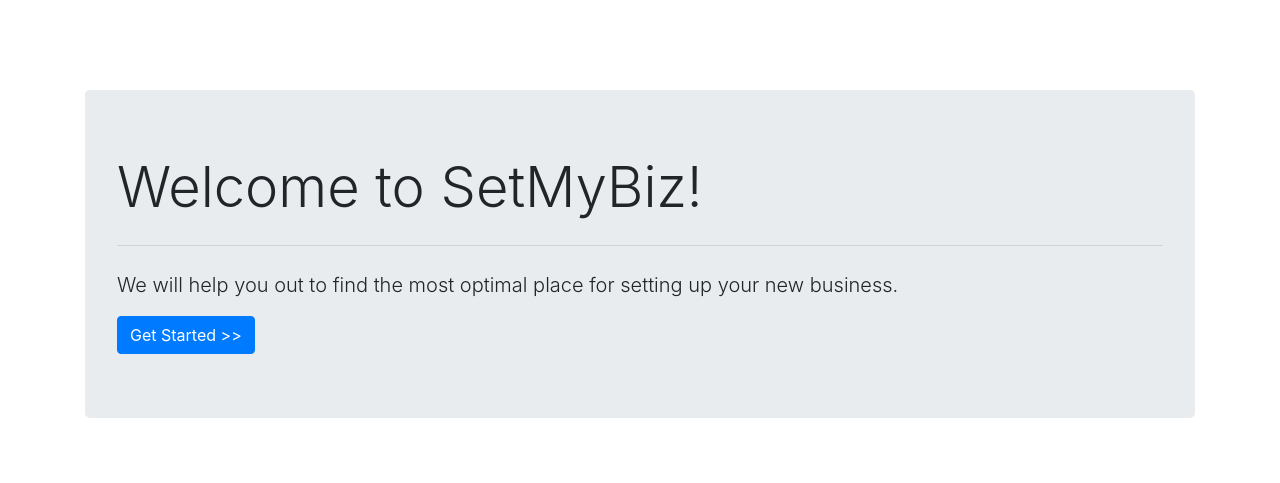
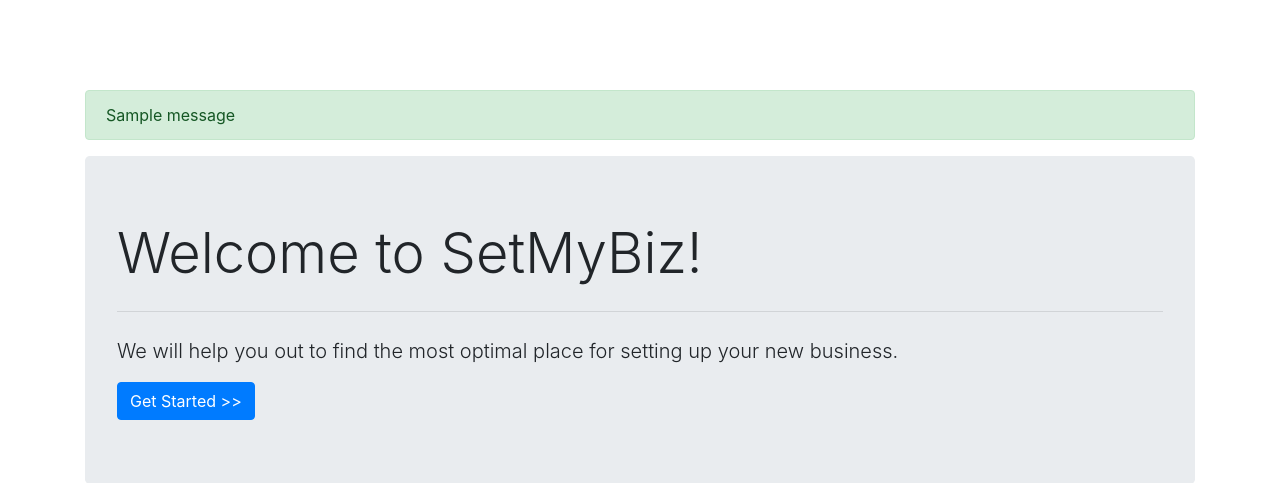
Before and after one commit to shreayan98c/Set-My-Biz, a Django app: page / in a window 1280 px wide. Shown: the part 56-539 px from the top of the page. Run offline with Django 3.2, Linux system fonts and the light colour scheme; one stand-in notice (Sample message) is shown; some libraries are stand-ins or nearby versions.

Commit message:
Added messages using bootstrap alerts

```diff
--- a/main/templates/main/base.html
+++ b/main/templates/main/base.html
@@ -33,6 +33,13 @@
 	</nav>
 
 	<div class="container main-body">
+		{% if messages %}
+		{% for message in messages %}
+		<div class="alert alert-{% if message.tags == 'error' %}danger{% else %}{{ message.tags }}{% endif %}" role="alert">
+		{{ message }}
+		</div>
+		{% endfor %}
+		{% endif %}
 		{% block content %}
 		{% endblock %}
 		<footer class="footer mt-auto py-3">
```
Also changed, not shown: db.sqlite3.
